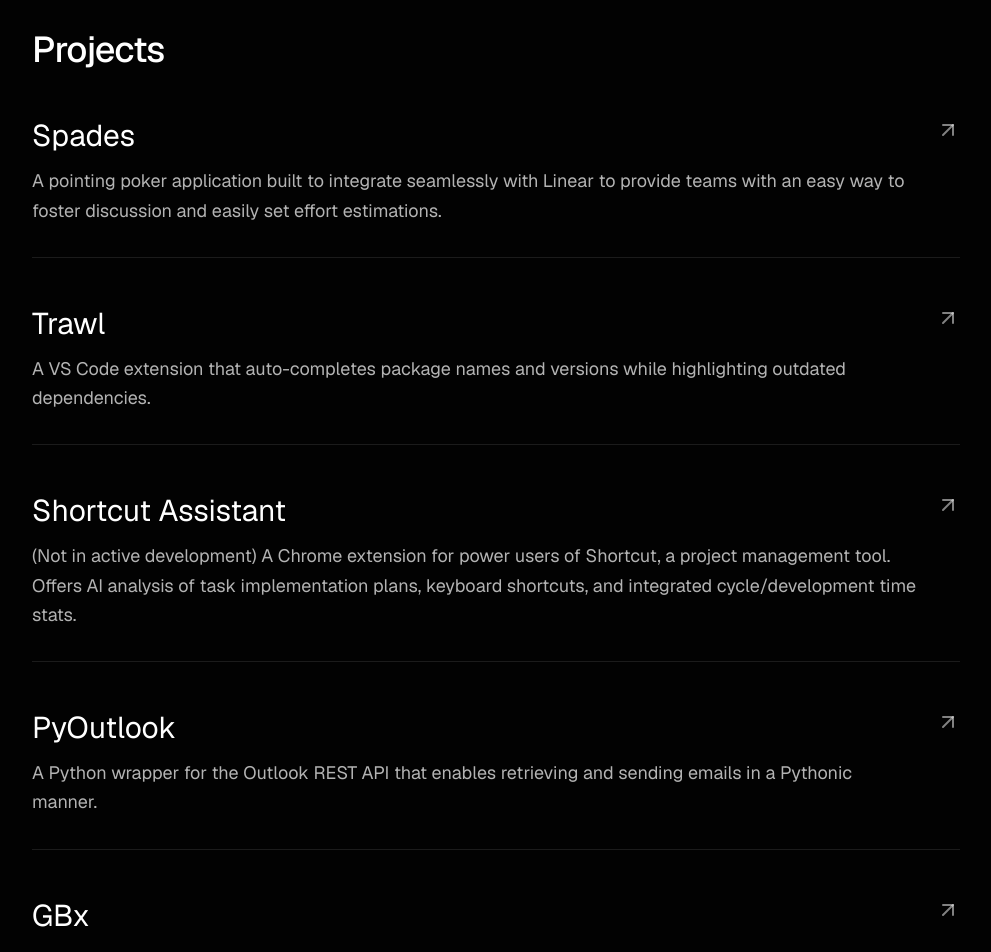
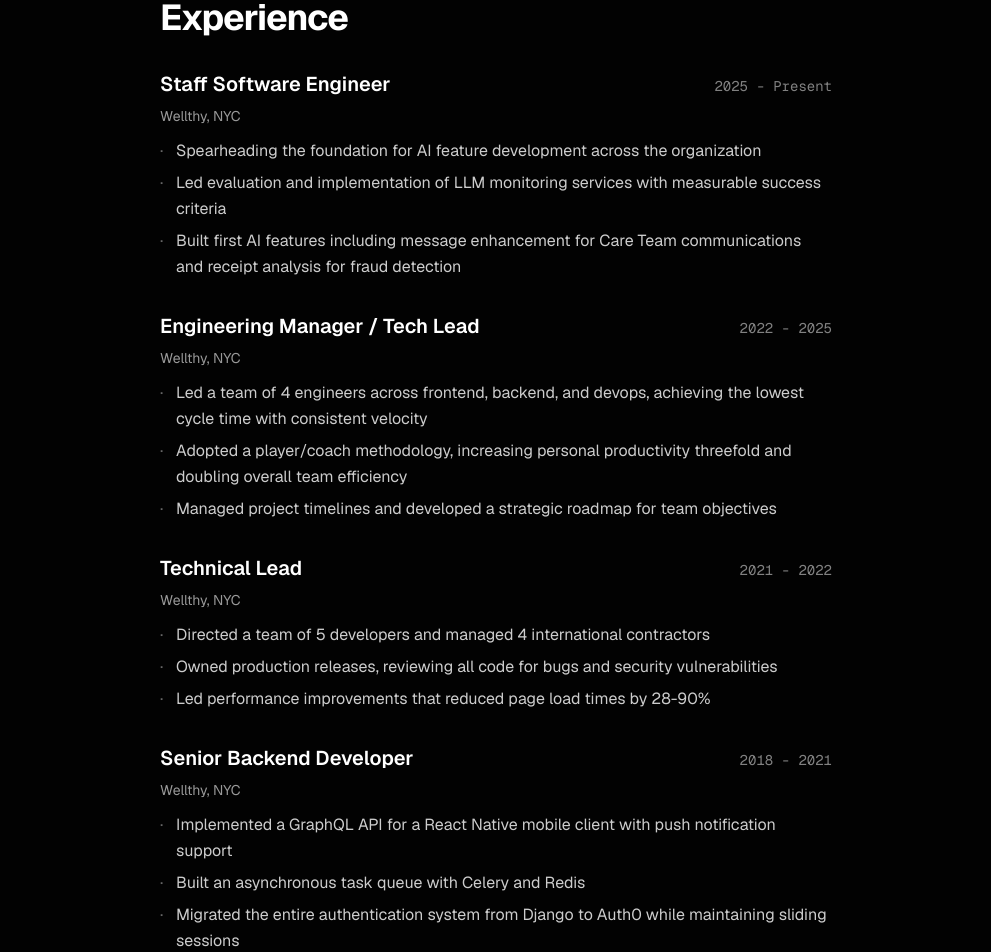
Before and after one commit to JensAstrup/personal-site, a Next.js app: page / in a window 1280 px wide. Shown: the part 1120-2072 px from the top of the page, without its empty margins (144-1135 px from the left). Built offline with nearby package versions, Linux system fonts and the light colour scheme.

Commit message:
Add Experience component to showcase professional roles and achievements
- Introduced a new Experience component with a detailed list of roles, including titles, periods, companies, and highlights.
- Updated the Home page to include the Experience section alongside existing components.

```diff
--- a/app/page.tsx
+++ b/app/page.tsx
@@ -1,7 +1,8 @@
-import { Hero } from "@/components/hero"
-import { About } from "@/components/about"
-import { Projects } from "@/components/projects"
-import { Navigation } from "@/components/navigation"
+import { Hero } from '@/components/hero'
+import { About } from '@/components/about'
+import { Experience } from '@/components/experience'
+import { Projects } from '@/components/projects'
+import { Navigation } from '@/components/navigation'
 
 export default function Home() {
   return (
@@ -27,6 +28,7 @@ export default function Home() {
       <div className="relative z-10">
         <Hero />
         <About />
+        <Experience />
         <Projects />
       </div>
     </main>
--- /dev/null
+++ b/components/experience.tsx
@@ -0,0 +1,88 @@
+const roles = [
+  {
+    title: 'Staff Software Engineer',
+    period: '2025 - Present',
+    company: 'Wellthy, NYC',
+    highlights: [
+      'Spearheading the foundation for AI feature development across the organization',
+      'Led evaluation and implementation of LLM monitoring services with measurable success criteria',
+      'Built first AI features including message enhancement for Care Team communications and receipt analysis for fraud detection',
+    ],
+  },
+  {
+    title: 'Engineering Manager / Tech Lead',
+    period: '2022 - 2025',
+    company: 'Wellthy, NYC',
+    highlights: [
+      'Led a team of 4 engineers across frontend, backend, and devops, achieving the lowest cycle time with consistent velocity',
+      'Adopted a player/coach methodology, increasing personal productivity threefold and doubling overall team efficiency',
+      'Managed project timelines and developed a strategic roadmap for team objectives',
+    ],
+  },
+  {
+    title: 'Technical Lead',
+    period: '2021 - 2022',
+    company: 'Wellthy, NYC',
+    highlights: [
+      'Directed a team of 5 developers and managed 4 international contractors',
+      'Owned production releases, reviewing all code for bugs and security vulnerabilities',
+      'Led performance improvements that reduced page load times by 28-90%',
+    ],
+  },
+  {
+    title: 'Senior Backend Developer',
+    period: '2018 - 2021',
+    company: 'Wellthy, NYC',
+    highlights: [
+      'Implemented a GraphQL API for a React Native mobile client with push notification support',
+      'Built an asynchronous task queue with Celery and Redis',
+      'Migrated the entire authentication system from Django to Auth0 while maintaining sliding sessions',
+      'Transitioned the full codebase from Python 2 to Python 3',
+    ],
+  },
+]
+
+function RoleCard({ title, period, company, highlights }: (typeof roles)[number]) {
+  return (
+    <div className="group">
+      <div className="flex flex-col sm:flex-row sm:items-baseline sm:justify-between gap-1 mb-2">
+        <h3 className="text-xl font-semibold text-white">{title}</h3>
+        <span className="text-sm text-white/50 font-mono shrink-0">{period}</span>
+      </div>
+      <p className="text-white/60 text-sm mb-3">{company}</p>
+      <ul className="space-y-1.5">
+        {highlights.map((highlight) => (
+          <li key={highlight} className="text-white/80 text-base leading-relaxed pl-4 relative before:content-['·'] before:absolute before:left-0 before:text-white/40">
+            {highlight}
+          </li>
+        ))}
+      </ul>
+    </div>
+  )
+}
+
+function Experience() {
+  return (
+    <section className="flex items-center justify-center px-6 py-6 pt-4">
+      <div className="max-w-3xl w-full">
+        <div className="p-8 md:p-12">
+          <h2 className="text-3xl md:text-4xl font-bold text-white mb-8 tracking-tight">Experience</h2>
+          <div className="space-y-8">
+            {roles.map((role) => (
+              <RoleCard key={role.period} {...role} />
+            ))}
+          </div>
+          <div className="mt-10 pt-6 border-t border-white/10">
+            <p className="text-sm text-white/50">
+              <span className="font-medium text-white/70">Tools & Frameworks:</span>{' '}
+              Python, Django, TypeScript/JavaScript, Node.js, React, Next.js, GraphQL, REST APIs, Chrome Extensions
+            </p>
+          </div>
+        </div>
+        <div className="mt-8 border-t border-white/20" />
+      </div>
+    </section>
+  )
+}
+
+export { Experience }
```
